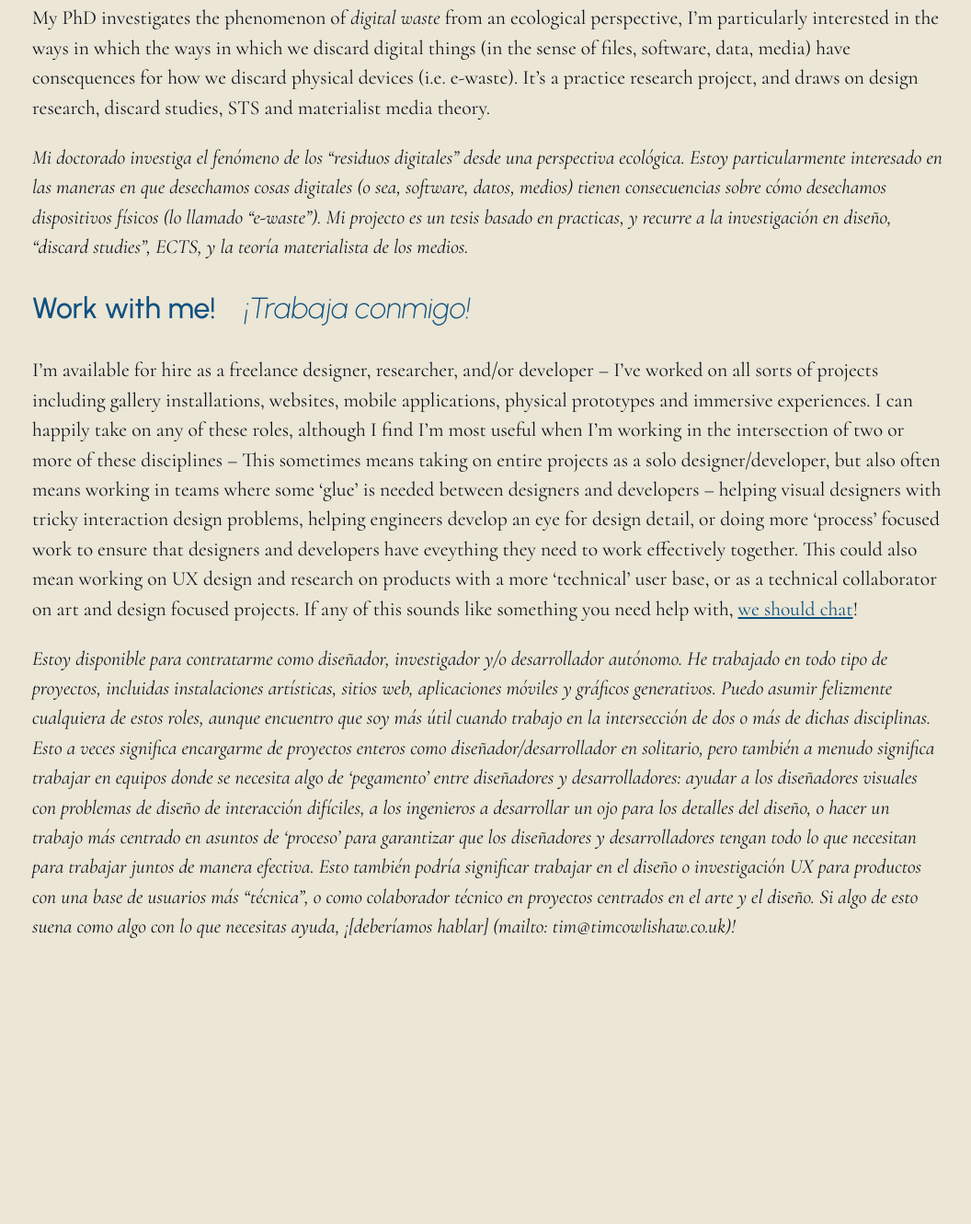
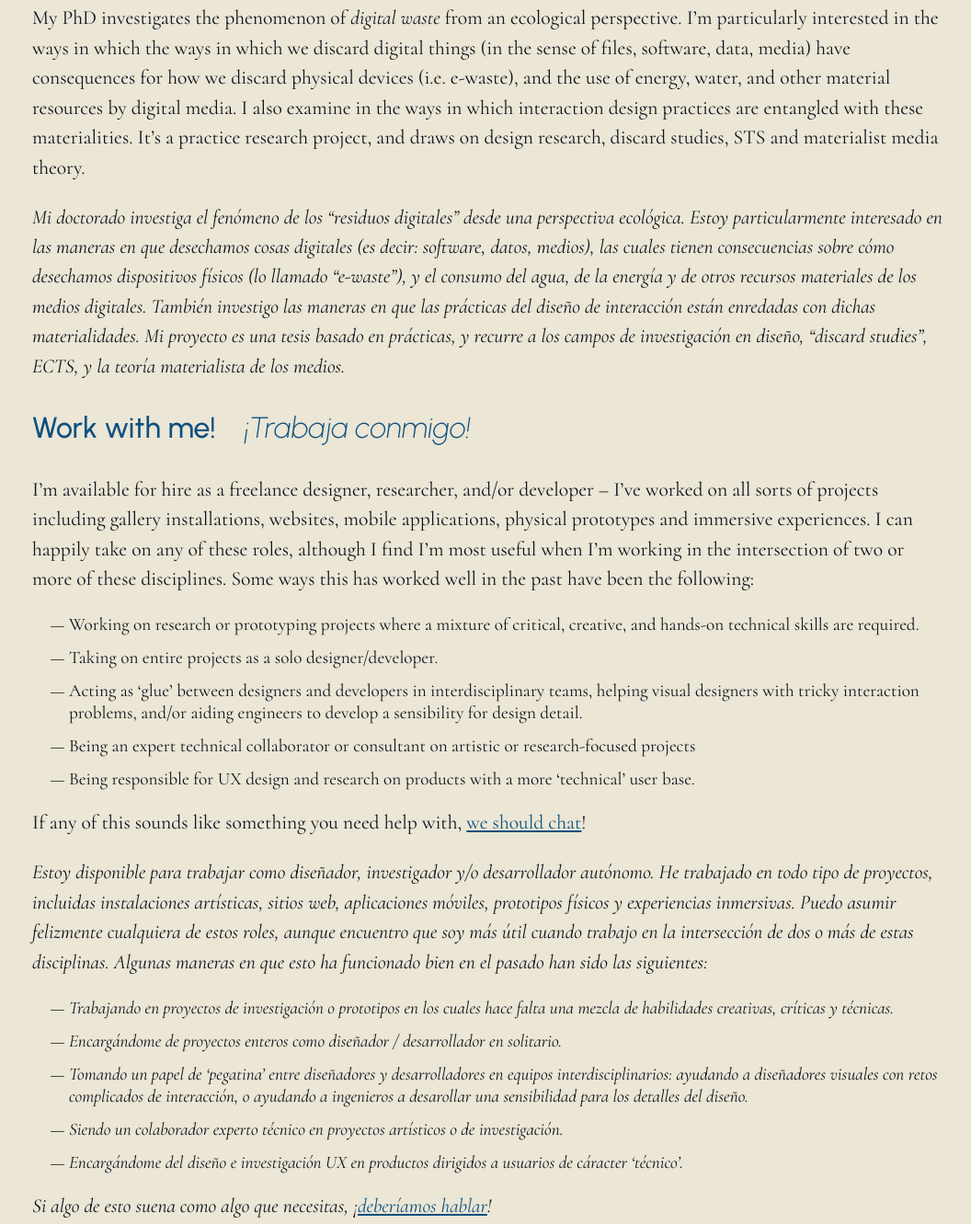
Before and after one commit to timcowlishaw/website, a plain HTML site: page build/web/index.html in a window 1280 px wide. Shown: the part 971-2302 px from the top of the page at 92% size, without its empty margins (109-1165 px from the left). Before the commit the page ends 2043 px from the top, so only its background shows below. Drawn offline with Linux system fonts and the light colour scheme.

Commit message:
better homepage text, list font sizes

```diff
--- a/assets/css/main.css
+++ b/assets/css/main.css
@@ -99,6 +99,11 @@ p {
   font-size: 1.2em;
   margin-top: 0;
 }
+
+ul, ol, blockquote {
+  font-size: 1.2rem;
+}
+
 
 ul li {
   list-style-type: "— ";
--- a/build/web/index.html
+++ b/build/web/index.html
@@ -37,17 +37,16 @@ sometimes also get called a “creative technologist” (you know, a “mostly
 art-y person who also knows how to code”). I’m originally from London,
 and now based in Barcelona, where I’m studying for a PhD in Design &amp;
 Communication at BAU School of Art and Design. If you use Mastodon, you
-can find me at <a href="https://assemblag.es/@mistertim"><span
-class="citation" data-cites="mistertim">@mistertim</span><span
-class="citation"
-data-cites="assemblag.es">@assemblag.es</span></a>{target=“_blank”,
-rel=“me”}, or you can get in touch by <a
-href="mailto:tim@timcowlishaw.co.uk">emailing me</a>.</p>
-<p><em>Hola, Soy Tim – Soy diseñador de interacción, investigador, y a
-veces me llaman “creative technologist” (o sea, un tipo más o menos
-‘artistico’ que tambien sabe de códigos y tal). Soy originalmente de
+can find me at <a href="https://assemblag.es/@mistertim" target="_blank"
+rel="me"><span class="citation"
+data-cites="mistertim">@mistertim</span><span class="citation"
+data-cites="assemblag.es">@assemblag.es</span></a>, or you can get in
+touch by <a href="mailto:tim@timcowlishaw.co.uk">emailing me</a>.</p>
+<p><em>Hola, Soy Tim – Soy diseñador de interacción, investigador y a
+veces me llaman “creative technologist” (o sea: un tipo más o menos
+‘artistico’ que también sabe de códigos y tal). Soy originalmente de
 Londres, y ahora vivo en Barcelona, donde estoy doctorando en Diseño y
-Comunicación en el BAU. Si usas Mastodon, me puedes encontrar a <a
+Comunicación en el BAU. Si usas Mastodon, me puedes encontrar en <a
 href="https://assemblag.es/@mistertim" target="_blank" rel="me"><span
 class="citation" data-cites="mistertim">@mistertim</span><span
 class="citation" data-cites="assemblag.es">@assemblag.es</span></a>, o
@@ -59,18 +58,25 @@ si quieres.</em></p>
 class="line">My research interests</span> <span class="line"><em>Mis
 intereses investigativos</em></span></h3>
 <p>My PhD investigates the phenomenon of <em>digital waste</em> from an
-ecological perspective, I’m particularly interested in the ways in which
+ecological perspective. I’m particularly interested in the ways in which
 the ways in which we discard digital things (in the sense of files,
 software, data, media) have consequences for how we discard physical
-devices (i.e. e-waste). It’s a practice research project, and draws on
-design research, discard studies, STS and materialist media theory.</p>
+devices (i.e. e-waste), and the use of energy, water, and other material
+resources by digital media. I also examine in the ways in which
+interaction design practices are entangled with these materialities.
+It’s a practice research project, and draws on design research, discard
+studies, STS and materialist media theory.</p>
 <p><em>Mi doctorado investiga el fenómeno de los “residuos digitales”
 desde una perspectiva ecológica. Estoy particularmente interesado en las
-maneras en que desechamos cosas digitales (o sea, software, datos,
-medios) tienen consecuencias sobre cómo desechamos dispositivos físicos
-(lo llamado “e-waste”). Mi projecto es un tesis basado en practicas, y
-recurre a la investigación en diseño, “discard studies”, ECTS, y la
-teoría materialista de los medios.</em></p>
+maneras en que desechamos cosas digitales (es decir: software, datos,
+medios), las cuales tienen consecuencias sobre cómo desechamos
+dispositivos físicos (lo llamado “e-waste”), y el consumo del agua, de
+la energía y de otros recursos materiales de los medios digitales.
+También investigo las maneras en que las prácticas del diseño de
+interacción están enredadas con dichas materialidades. Mi proyecto es
+una tesis basado en prácticas, y recurre a los campos de investigación
+en diseño, “discard studies”, ECTS, y la teoría materialista de los
+medios.</em></p>
 <h3 id="work-with-me-trabaja-conmigo"><span class="line">Work with
 me!</span> <span class="line"><em>¡Trabaja conmigo!</em></span></h3>
 <p>I’m available for hire as a freelance designer, researcher, and/or
@@ -78,35 +84,48 @@ developer – I’ve worked on all sorts of projects including gallery
 installations, websites, mobile applications, physical prototypes and
 immersive experiences. I can happily take on any of these roles,
 although I find I’m most useful when I’m working in the intersection of
-two or more of these disciplines – This sometimes means taking on entire
-projects as a solo designer/developer, but also often means working in
-teams where some ‘glue’ is needed between designers and developers –
-helping visual designers with tricky interaction design problems,
-helping engineers develop an eye for design detail, or doing more
-‘process’ focused work to ensure that designers and developers have
-eveything they need to work effectively together. This could also mean
-working on UX design and research on products with a more ‘technical’
-user base, or as a technical collaborator on art and design focused
-projects. If any of this sounds like something you need help with, <a
+two or more of these disciplines. Some ways this has worked well in the
+past have been the following:</p>
+<ul>
+<li>Working on research or prototyping projects where a mixture of
+critical, creative, and hands-on technical skills are required.</li>
+<li>Taking on entire projects as a solo designer/developer.</li>
+<li>Acting as ‘glue’ between designers and developers in
+interdisciplinary teams, helping visual designers with tricky
+interaction problems, and/or aiding engineers to develop a sensibility
+for design detail.</li>
+<li>Being an expert technical collaborator or consultant on artistic or
+research-focused projects</li>
+<li>Being responsible for UX design and research on products with a more
+‘technical’ user base.</li>
+</ul>
+<p>If any of this sounds like something you need help with, <a
 href="mailto:tim@timcowlishaw.co.uk">we should chat</a>!</p>
-<p><em>Estoy disponible para contratarme como diseñador, investigador
-y/o desarrollador autónomo. He trabajado en todo tipo de proyectos,
-incluidas instalaciones artísticas, sitios web, aplicaciones móviles y
-gráficos generativos. Puedo asumir felizmente cualquiera de estos roles,
-aunque encuentro que soy más útil cuando trabajo en la intersección de
-dos o más de dichas disciplinas. Esto a veces significa encargarme de
-proyectos enteros como diseñador/desarrollador en solitario, pero
-también a menudo significa trabajar en equipos donde se necesita algo de
-‘pegamento’ entre diseñadores y desarrolladores: ayudar a los
-diseñadores visuales con problemas de diseño de interacción difíciles, a
-los ingenieros a desarrollar un ojo para los detalles del diseño, o
-hacer un trabajo más centrado en asuntos de ‘proceso’ para garantizar
-que los diseñadores y desarrolladores tengan todo lo que necesitan para
-trabajar juntos de manera efectiva. Esto también podría significar
-trabajar en el diseño o investigación UX para productos con una base de
-usuarios más “técnica”, o como colaborador técnico en proyectos
-centrados en el arte y el diseño. Si algo de esto suena como algo con lo
-que necesitas ayuda, ¡[deberíamos hablar] (mailto:
-tim@timcowlishaw.co.uk)!</em></p></main>
+<p><em>Estoy disponible para trabajar como diseñador, investigador y/o
+desarrollador autónomo. He trabajado en todo tipo de proyectos,
+incluidas instalaciones artísticas, sitios web, aplicaciones móviles,
+prototipos físicos y experiencias inmersivas. Puedo asumir felizmente
+cualquiera de estos roles, aunque encuentro que soy más útil cuando
+trabajo en la intersección de dos o más de estas disciplinas. Algunas
+maneras en que esto ha funcionado bien en el pasado han sido las
+siguientes:</em></p>
+<ul>
+<li><em>Trabajando en proyectos de investigación o prototipos en los
+cuales hace falta una mezcla de habilidades creativas, críticas y
+técnicas.</em></li>
+<li><em>Encargándome de proyectos enteros como diseñador / desarrollador
+en solitario.</em></li>
+<li><em>Tomando un papel de ‘pegatina’ entre diseñadores y
+desarrolladores en equipos interdisciplinarios: ayudando a diseñadores
+visuales con retos complicados de interacción, o ayudando a ingenieros a
+desarollar una sensibilidad para los detalles del diseño.</em></li>
+<li><em>Siendo un colaborador experto técnico en proyectos artísticos o
+de investigación.</em></li>
+<li><em>Encargándome del diseño e investigación UX en productos
+dirigidos a usuarios de cáracter ‘técnico’.</em></li>
+</ul>
+<p><em>Si algo de esto suena como algo que necesitas, ¡<a
+href="mailto:%20tim@timcowlishaw.co.uk">deberíamos
+hablar</a>!</em></p></main>
   </body>
 </html>
```
Also changed, not shown: 1 other file.
